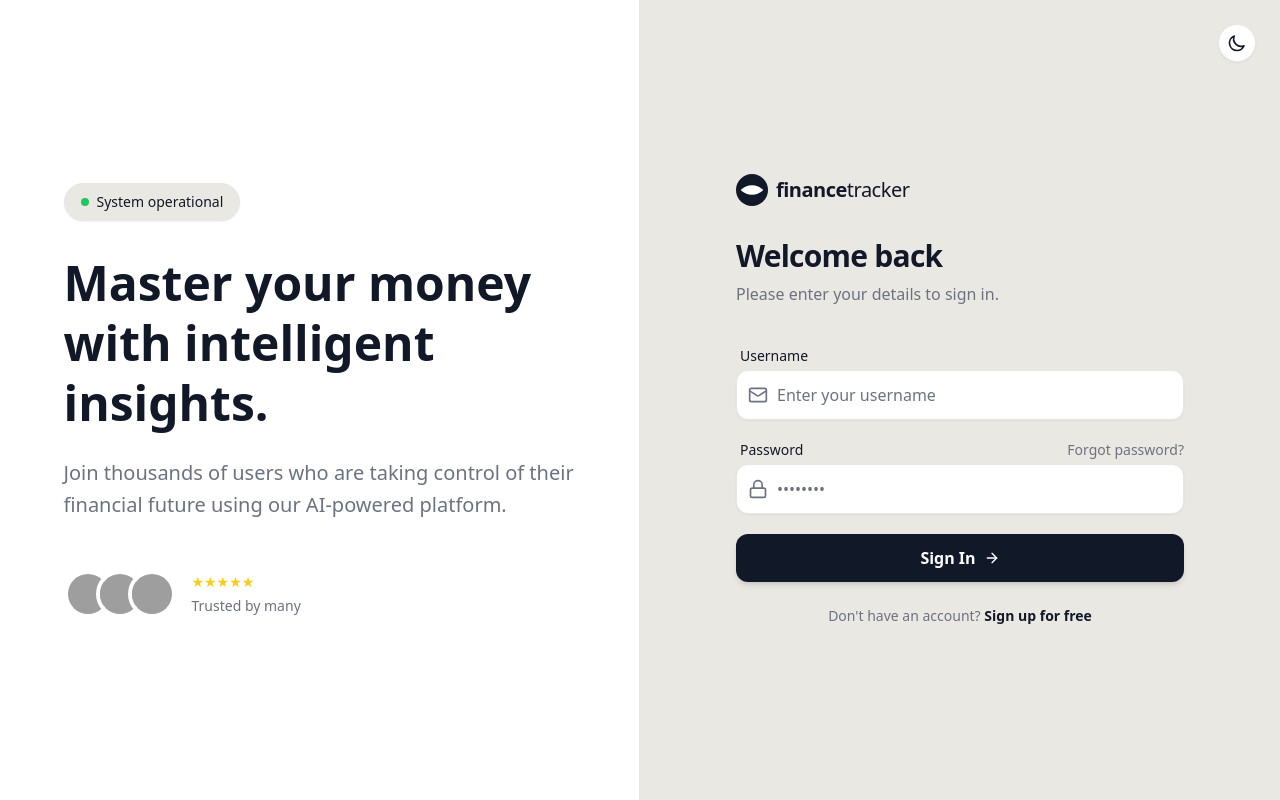
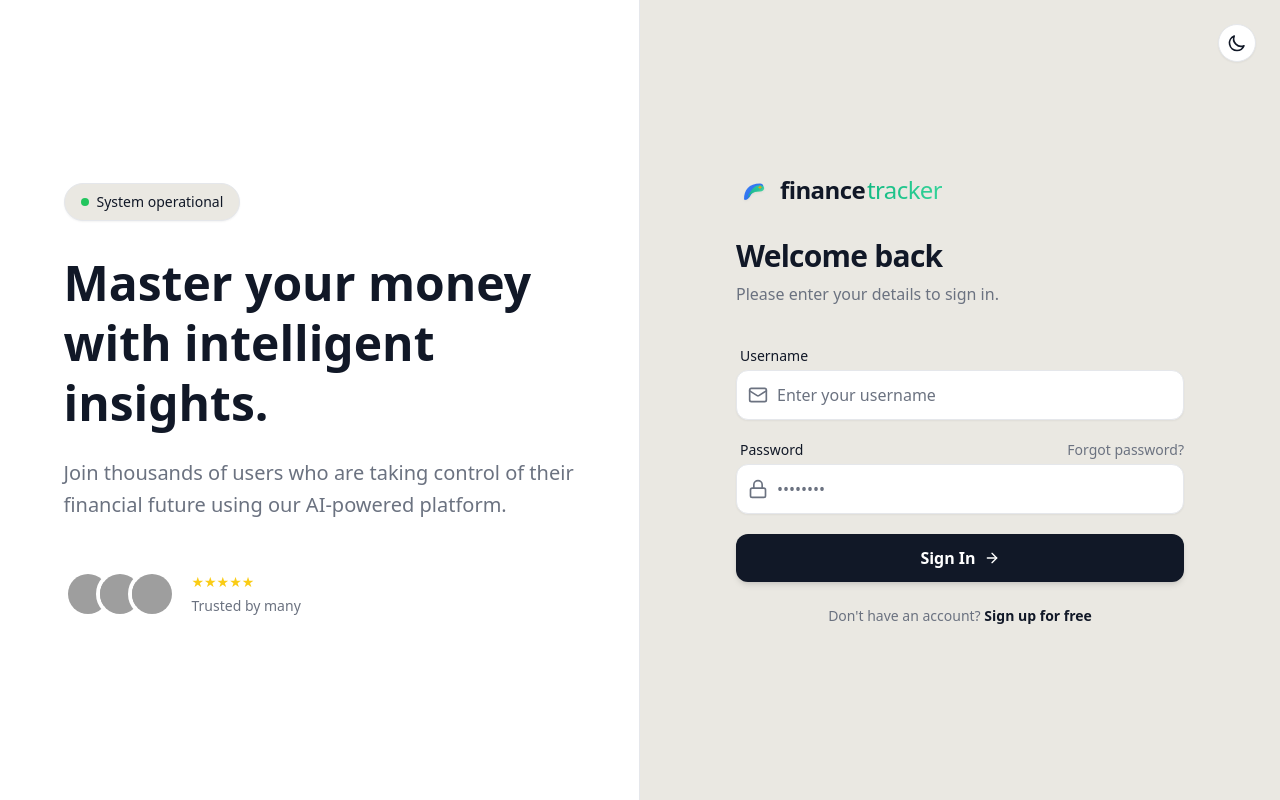
Before and after one commit to turjo25/FinanceTracker, a React (Vite) app in the folder frontend-react/: page /login in a window 1280 px wide. Built offline with nearby package versions, Linux system fonts and the light colour scheme; no server answers; grey boxes are pictures that could not be loaded.

Commit message:
feat: design modern custom SVG logo matching project color palette

```diff
--- a/frontend-react/src/components/Logo.jsx
+++ b/frontend-react/src/components/Logo.jsx
@@ -1,13 +1,48 @@
 import React from 'react';
 
-const Logo = () => {
+const Logo = ({ className = "" }) => {
   return (
-    <div className="flex items-center gap-2">
-      <div className="w-8 h-8 bg-textMain dark:bg-white rounded-full flex items-center justify-center">
-        {/* Abstract leaf/drop shape */}
-        <div className="w-4 h-4 bg-surface rounded-tl-full rounded-br-full rounded-tr-md rounded-bl-md transform rotate-45"></div>
-      </div>
-      <span className="font-bold text-xl tracking-tight text-textMain">finance<span className="font-light">tracker</span></span>
+    <div className={`flex items-center gap-3 ${className}`}>
+      {/* Dynamic SVG Vector Logo */}
+      <svg className="w-8 h-8 drop-shadow-sm select-none" viewBox="0 0 100 100" fill="none" xmlns="http://www.w3.org/2000/svg">
+        <defs>
+          <linearGradient id="logoEmeraldGrad" x1="0%" y1="100%" x2="100%" y2="0%">
+            <stop offset="0%" stopColor="#10B981" />
+            <stop offset="100%" stopColor="#34D399" />
+          </linearGradient>
+          <linearGradient id="logoBlueGrad" x1="0%" y1="0%" x2="100%" y2="100%">
+            <stop offset="0%" stopColor="#3B82F6" />
+            <stop offset="100%" stopColor="#2563EB" />
+          </linearGradient>
+        </defs>
+
+        {/* Tech Ribbon - representing flow, automation and database tracking */}
+        <path
+          d="M25 80C25 50 40 30 75 30C85 30 90 40 80 48C70 56 55 50 45 68C35 86 25 80 25 80Z"
+          fill="url(#logoBlueGrad)"
+        />
+
+        {/* Wealth Ribbon - representing green financial growth intersecting with technology */}
+        <path
+          d="M35 80C42 65 52 55 75 55C90 55 95 35 75 35C55 35 42 55 35 80Z"
+          fill="url(#logoEmeraldGrad)"
+          opacity="0.9"
+        />
+
+        {/* Dynamic Spark - representing active intelligence and predictive insights */}
+        <path
+          d="M75 35L77 40L82 42L77 44L75 49L73 44L68 42L73 40Z"
+          fill="#F59E0B"
+        />
+      </svg>
+
+      {/* Premium Gradient Typography */}
+      <span className="font-extrabold text-2xl tracking-tight text-textMain dark:text-white flex items-center">
+        finance
+        <span className="bg-gradient-to-r from-[#10B981] to-[#34D399] bg-clip-text text-transparent font-light pl-0.5">
+          tracker
+        </span>
+      </span>
     </div>
   );
 };
```
